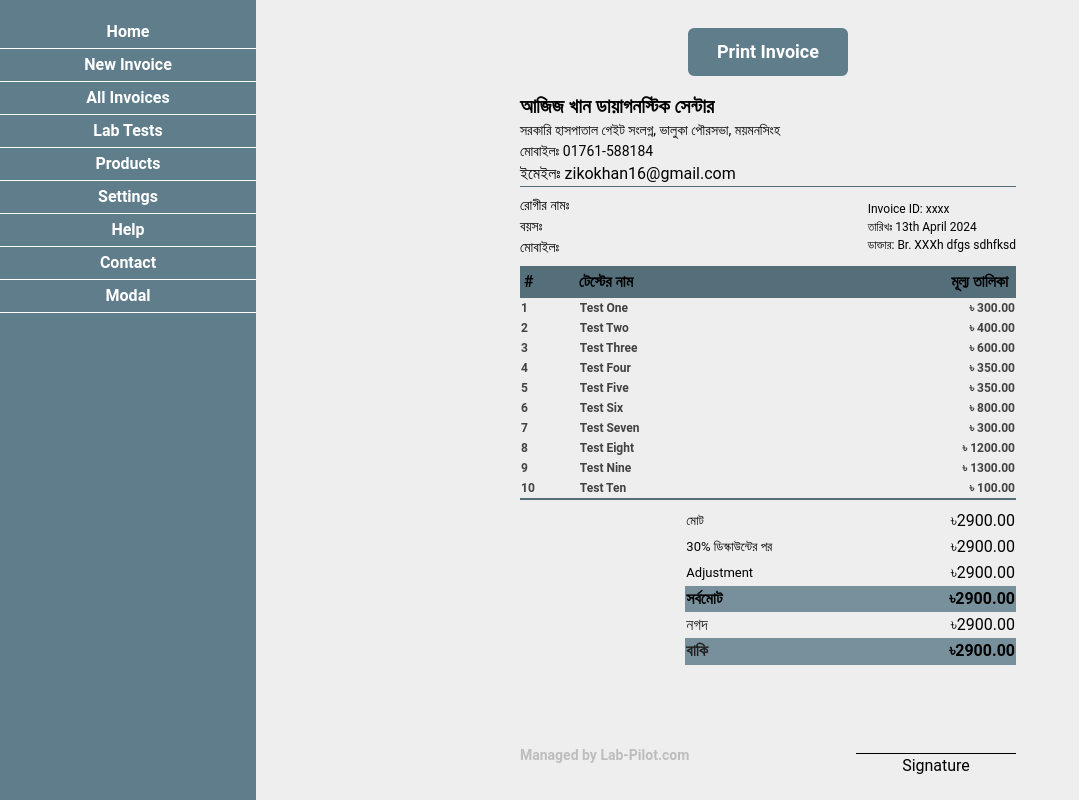
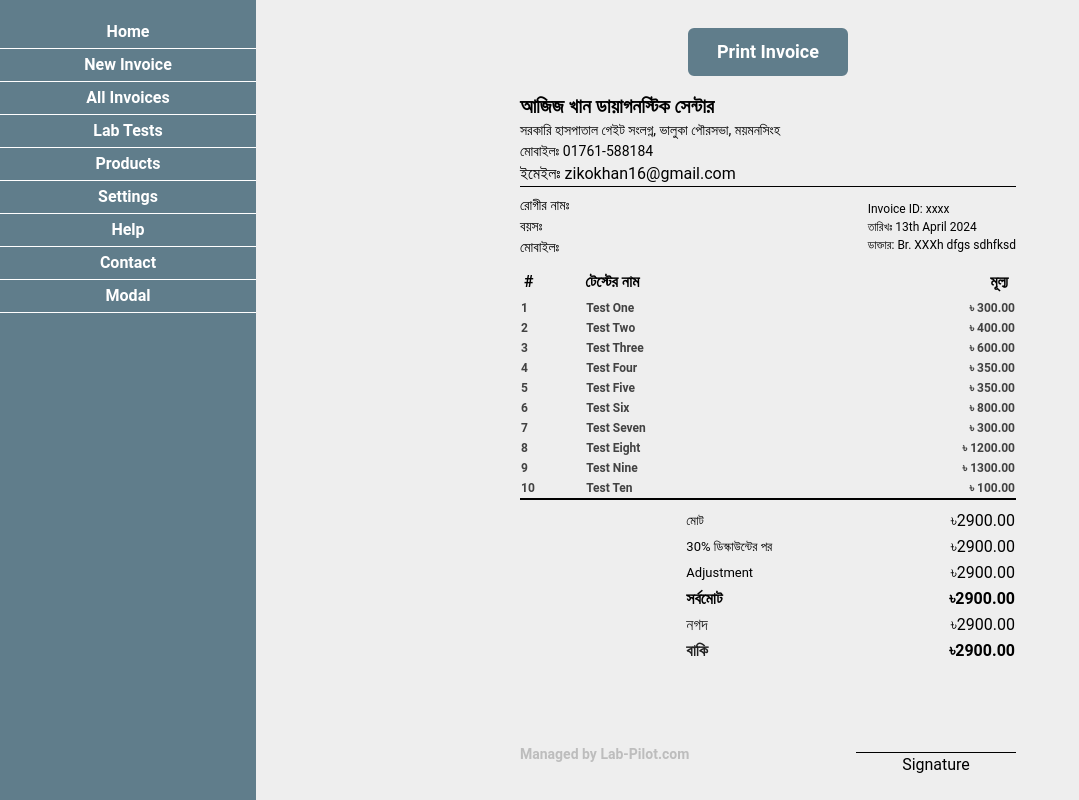
Before and after one commit to samiulfahad/labpilot-frontend, a React (Vite) app: page /invoice/print in a window 1280 px wide. Shown: the whole page, without its empty margins (0-1079 px from the left). Built offline with nearby package versions, Linux system fonts and the light colour scheme.

Commit message:
working on printing invoice

```diff
--- a/src/index.css
+++ b/src/index.css
@@ -24,6 +24,9 @@
   @apply font-bold border-2 border-blue-gray-500 rounded-lg w-20 text-center hover:bg-blue-gray-500 hover:text-white duration-200 text-blue-gray-600;
 }
 
+
+/* Only print the element with "print" class and the rest is hidden */
+
 @media print {
   body {
     visibility: hidden;
@@ -32,6 +35,7 @@
     visibility: visible;
     position: absolute;
     left: 0;
+    right: 0;
     top: 0;
   }
   .btn {
--- a/src/pages/invoice/print/AmountTable.jsx
+++ b/src/pages/invoice/print/AmountTable.jsx
@@ -3,7 +3,7 @@ import React from "react"
 const AmountTable = () => {
   return (
     <div className="w-2/3">
-      <table className="w-full mt-2 border-b-[1px] border-blue-gray-400">
+      <table className="w-full mt-2">
         <tbody>
           <tr>
             <td className="text-[13px] text-black">মোট</td>
@@ -18,7 +18,7 @@ const AmountTable = () => {
             <td className="text-[13px] text-black">Adjustment</td>
             <td className="text-base text-black text-right">৳2900.00</td>
           </tr>
-          <tr className="bg-blue-gray-400">
+          <tr className="">
             <td className="text-[14px] font-bold text-base text-black">সর্বমোট</td>
             <td className="text-[14px] font-bold text-base text-black text-right">৳2900.00</td>
           </tr>
@@ -28,7 +28,7 @@ const AmountTable = () => {
             <td className="text-[11px] text-base text-black text-right">৳2900.00</td>
           </tr>
 
-          <tr className="bg-blue-gray-400">
+          <tr>
             <td className="text-[11px] font-bold text-base text-gray-900">বাকি</td>
             <td className="text-[11px] font-bold text-base text-black text-right">৳2900.00</td>
           </tr>
--- a/src/pages/invoice/print/LabData.jsx
+++ b/src/pages/invoice/print/LabData.jsx
@@ -3,12 +3,6 @@ import React from "react"
 const LabData = () => {
   return (
     <div>
-      {/* <button
-        onClick={() => window.print()}
-        className="w-40 mx-auto bg-blue-500 text-white font-bold px-6 py-2 text-center"
-      >
-        Print
-      </button> */}
       <h1 className="font-bold text-xl text-black">আজিজ খান ডায়াগনস্টিক সেন্টার</h1>
       <h2 className="text-[14px] text-black">সরকারি হাসপাতাল গেইট সংলগ্ন, ভালুকা পৌরসভা, ময়মনসিংহ</h2>
       <p className="text-[14px] text-black">মোবাইলঃ 01761-588184</p>
--- a/src/pages/invoice/print/TestTable.jsx
+++ b/src/pages/invoice/print/TestTable.jsx
@@ -4,10 +4,10 @@ const TestTable = ({tests}) => {
   return (
     <table className="w-full">
       <thead>
-        <tr className="bg-blue-gray-600">
+        <tr className="">
           <th className="p-1 font-semibold text-base text-left text-black">#</th>
           <th className="p-1 pl-0 font-semibold text-base text-left text-black">টেস্টের নাম</th>
-          <th className="p-1 pr-2 font-bold text-base  text-black text-right">মূল্য তালিকা</th>
+          <th className="p-1 pr-2 font-bold text-base  text-black text-right">মূল্য</th>
         </tr>
       </thead>
       <tbody>
--- a/src/pages/invoice/print/index.jsx
+++ b/src/pages/invoice/print/index.jsx
@@ -70,10 +70,10 @@ const PrintReceipt = () => {
       </button>
 
       <LabData />
-      <hr className="border-1 py-1 border-blue-gray-600" />
+      <hr className="border-1 py-1 border-black" />
       <PatientData />
       <TestTable tests={tests} />
-      <div className="flex items-center justify-between border-b-[1px] border-t-[1px] border-blue-gray-600"></div>
+      <div className="flex items-center justify-between border-b-[1px] border-t-[1px] border-black"></div>
       <div className="flex items-start justify-end">
         {/* <QRCode /> */}
         <AmountTable />
```
